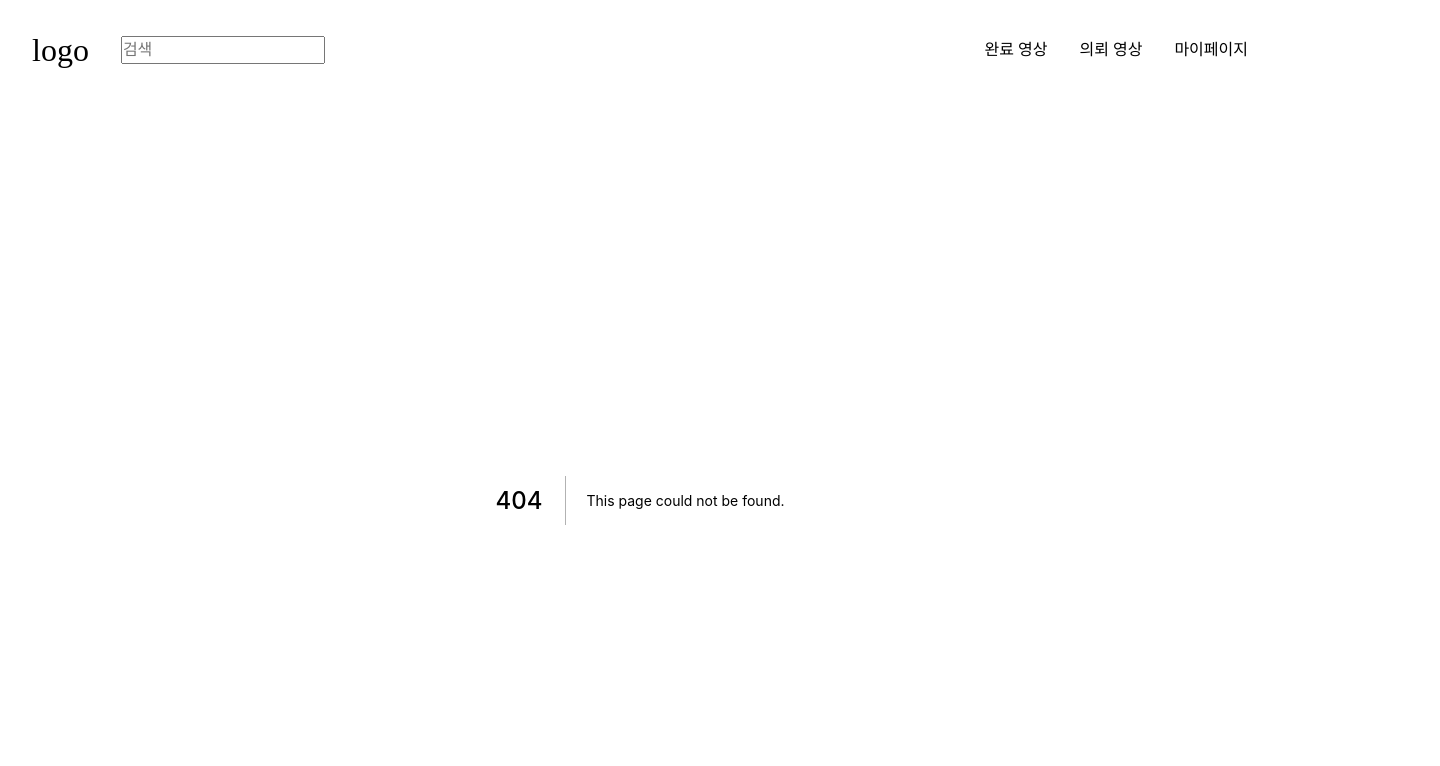
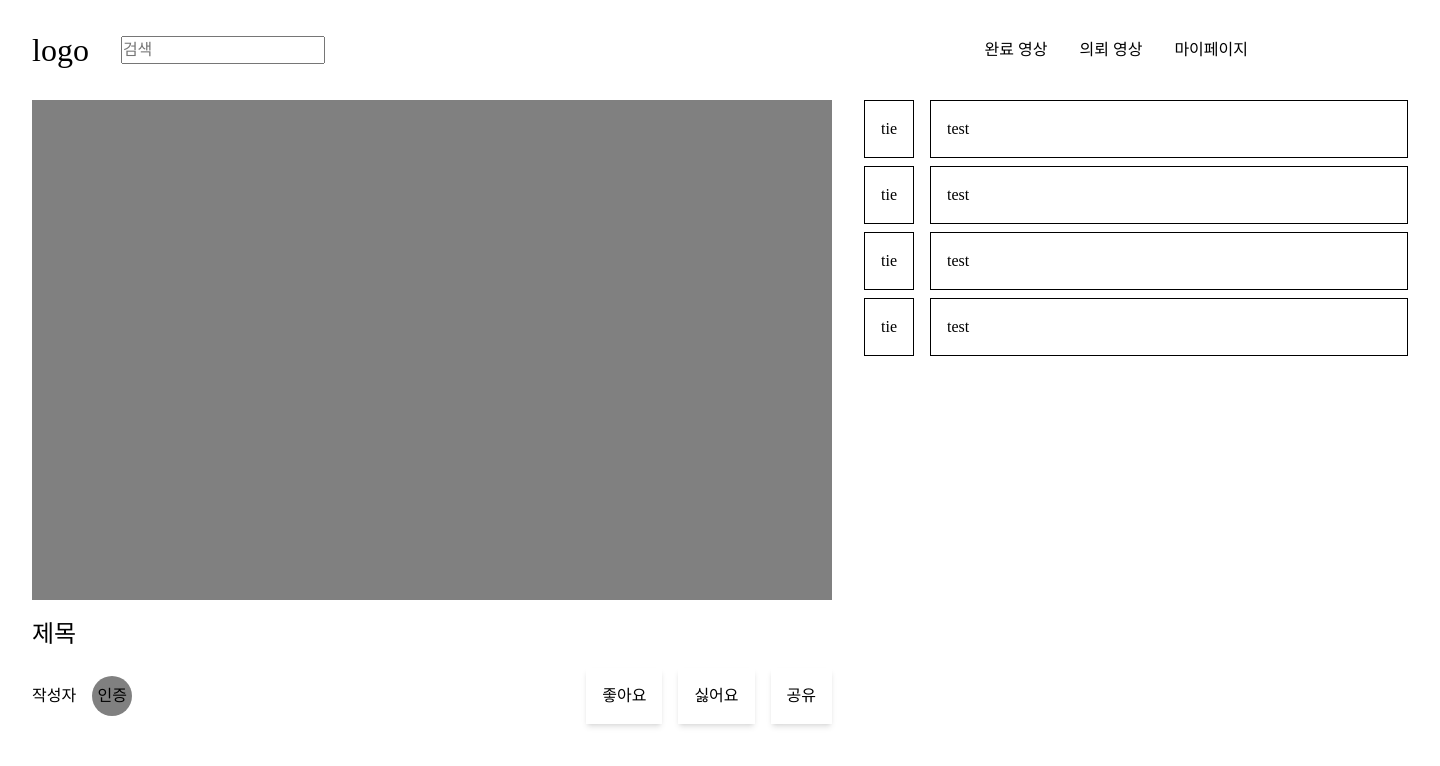
Before and after one commit to LTH-panda/dara-client, a Next.js app: page /video/1 in a window 1280 px wide. Before the commit this address had no page. Shown: the top 766 px of the page, 1440 px wide, since content can reach past the window. Built offline with nearby package versions, Linux system fonts and the light colour scheme; what emotion-reset would draw is missing.

Commit message:
Add: 추가 비디오 상세페이지 퍼블리싱

```diff
--- /dev/null
+++ b/src/components/templates/Subtitle/SubtitleCard/index.tsx
@@ -0,0 +1,21 @@
+import React from "react";
+import * as S from "./style";
+
+type SubtitleCardProps = {
+  timeline: string;
+  subtitle: string;
+};
+
+function SubtitleCard({
+  timeline = "tie",
+  subtitle = "test",
+}: SubtitleCardProps) {
+  return (
+    <S.Container>
+      <S.Timeline>{timeline}</S.Timeline>
+      <S.Subtitle>{subtitle}</S.Subtitle>
+    </S.Container>
+  );
+}
+
+export default SubtitleCard;
--- /dev/null
+++ b/src/components/templates/Subtitle/SubtitleCard/style.ts
@@ -0,0 +1,17 @@
+import styled from "@emotion/styled";
+
+export const Container = styled.div`
+  display: flex;
+  gap: 1rem;
+`;
+
+export const Timeline = styled.div`
+  border: 1px solid #000;
+  padding: 1rem;
+`;
+
+export const Subtitle = styled.div`
+  flex: 1;
+  border: 1px solid #000;
+  padding: 1rem;
+`;
--- /dev/null
+++ b/src/components/templates/Subtitle/SubtitleList/index.tsx
@@ -0,0 +1,20 @@
+import React from "react";
+import SubtitleCard from "../SubtitleCard";
+import * as S from "./style";
+
+type SubTitleListProps = {
+  subtitles: any[];
+};
+
+function SubtitleList({ subtitles }: SubTitleListProps) {
+  return (
+    <S.Container>
+      <SubtitleCard />
+      <SubtitleCard />
+      <SubtitleCard />
+      <SubtitleCard />
+    </S.Container>
+  );
+}
+
+export default SubtitleList;
--- /dev/null
+++ b/src/components/templates/Subtitle/SubtitleList/style.ts
@@ -0,0 +1,7 @@
+import styled from "@emotion/styled";
+
+export const Container = styled.div`
+  display: flex;
+  flex-direction: column;
+  gap: 0.5rem;
+`;
--- a/src/components/templates/Subtitle/index.ts
+++ b/src/components/templates/Subtitle/index.ts
@@ -1,2 +1,5 @@
+export { default as SubtitleCard } from "./SubtitleCard";
 export { default as SubtitleField } from "./SubtitleField";
 export { default as SubtitleForm } from "./SubtitleForm";
+export { default as SubtitleInput } from "./SubtitleInput";
+export { default as SubtitleList } from "./SubtitleList";
--- /dev/null
+++ b/src/components/templates/Video/VideoAbout/index.tsx
@@ -0,0 +1,27 @@
+import React from "react";
+import * as S from "./style";
+
+type VideoAboutProps = {
+  title: string;
+  author: string;
+  isConfirmed?: boolean;
+};
+
+function VideoAbout({ title, author, isConfirmed = false }: VideoAboutProps) {
+  return (
+    <S.Container>
+      <S.Title>{title}</S.Title>
+      <S.RowContainer>
+        <S.Author>{author}</S.Author>
+        {isConfirmed && <S.ConfirmMark>인증</S.ConfirmMark>}
+        <S.Actions>
+          <S.ActionButton type="button">좋아요</S.ActionButton>
+          <S.ActionButton type="button">싫어요</S.ActionButton>
+          <S.ActionButton type="button">공유</S.ActionButton>
+        </S.Actions>
+      </S.RowContainer>
+    </S.Container>
+  );
+}
+
+export default VideoAbout;
--- /dev/null
+++ b/src/components/templates/Video/VideoAbout/style.ts
@@ -0,0 +1,42 @@
+import styled from "@emotion/styled";
+
+export const Container = styled.header`
+  display: flex;
+  flex-direction: column;
+  gap: 1rem;
+  padding: 1rem;
+  width: 100%;
+`;
+
+export const Title = styled.h1`
+  font-size: 1.5rem;
+`;
+
+export const RowContainer = styled.div`
+  display: flex;
+  align-items: center;
+  gap: 1rem;
+`;
+
+export const Author = styled.div``;
+
+export const ConfirmMark = styled.div`
+  display: flex;
+  justify-content: center;
+  align-items: center;
+  width: 40px;
+  height: 40px;
+  background-color: gray;
+  border-radius: 9999px;
+`;
+
+export const Actions = styled.div`
+  display: flex;
+  margin-left: auto;
+  gap: 1rem;
+`;
+
+export const ActionButton = styled.button`
+  padding: 1rem;
+  box-shadow: 0 4px 6px -1px rgb(0 0 0 / 0.1), 0 2px 4px -2px rgb(0 0 0 / 0.1);
+`;
--- a/src/components/templates/Video/index.ts
+++ b/src/components/templates/Video/index.ts
@@ -1,3 +1,4 @@
+export { default as VideoAbout } from "./VideoAbout";
 export { default as VideoForm } from "./VideoForm";
 export { default as VideoList } from "./VideoList";
 export { default as VideoPlayer } from "./VideoPlayer";
--- /dev/null
+++ b/src/pages/video/[id]/index.tsx
@@ -0,0 +1,40 @@
+import styled from "@emotion/styled";
+import { SubtitleList } from "components/templates/Subtitle";
+import { VideoAbout, VideoPlayer } from "components/templates/Video";
+import React from "react";
+
+function VideoPage() {
+  return (
+    <Container>
+      <VideoSection>
+        <VideoPlayer />
+        <VideoAbout title="제목" author="작성자" isConfirmed />
+      </VideoSection>
+      <SubtitleSection>
+        <SubtitleList />
+      </SubtitleSection>
+    </Container>
+  );
+}
+
+export default VideoPage;
+
+const Container = styled.main`
+  display: flex;
+  margin: auto;
+  width: 1440px;
+`;
+const VideoSection = styled.section`
+  display: flex;
+  flex-direction: column;
+  justify-content: center;
+  align-items: center;
+  padding: 0 1rem;
+  width: 60%;
+  height: 100%;
+`;
+const SubtitleSection = styled.section`
+  width: 40%;
+  height: 100%;
+  padding-right: 2rem;
+`;
```
